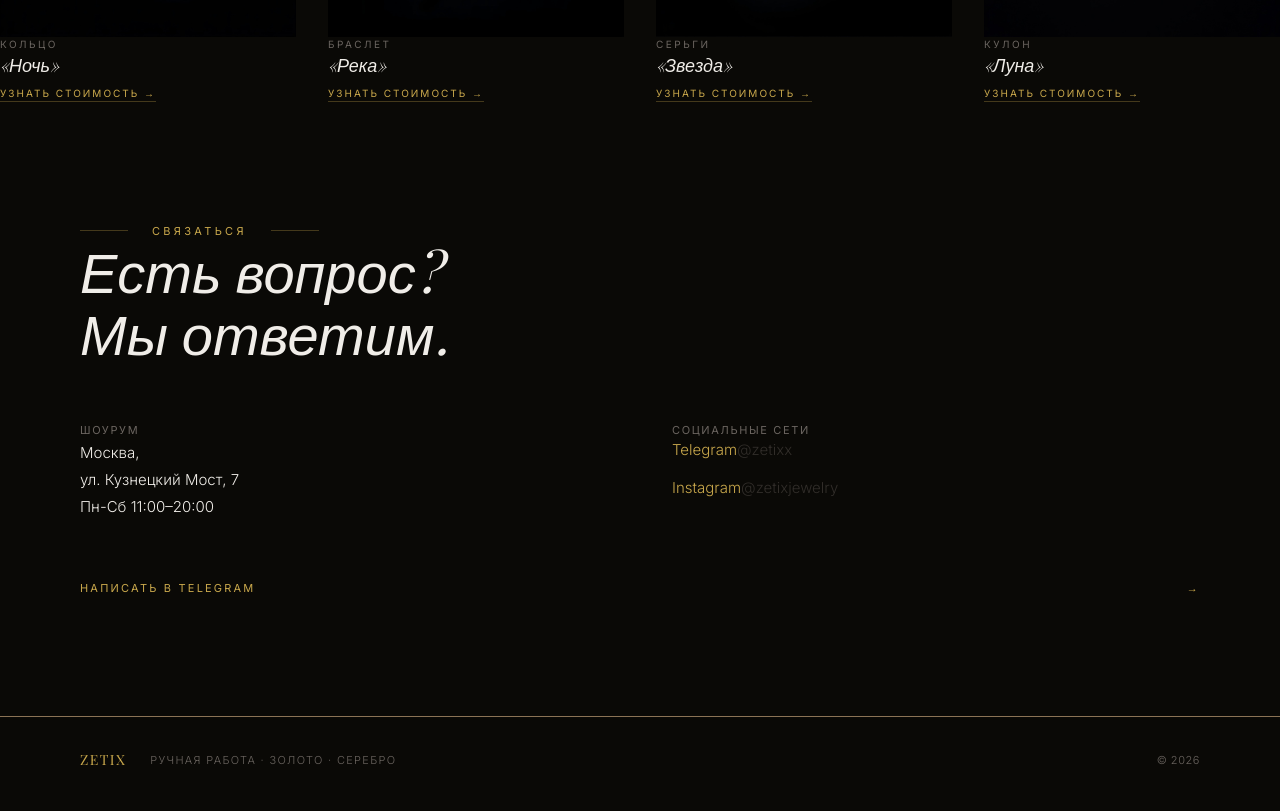
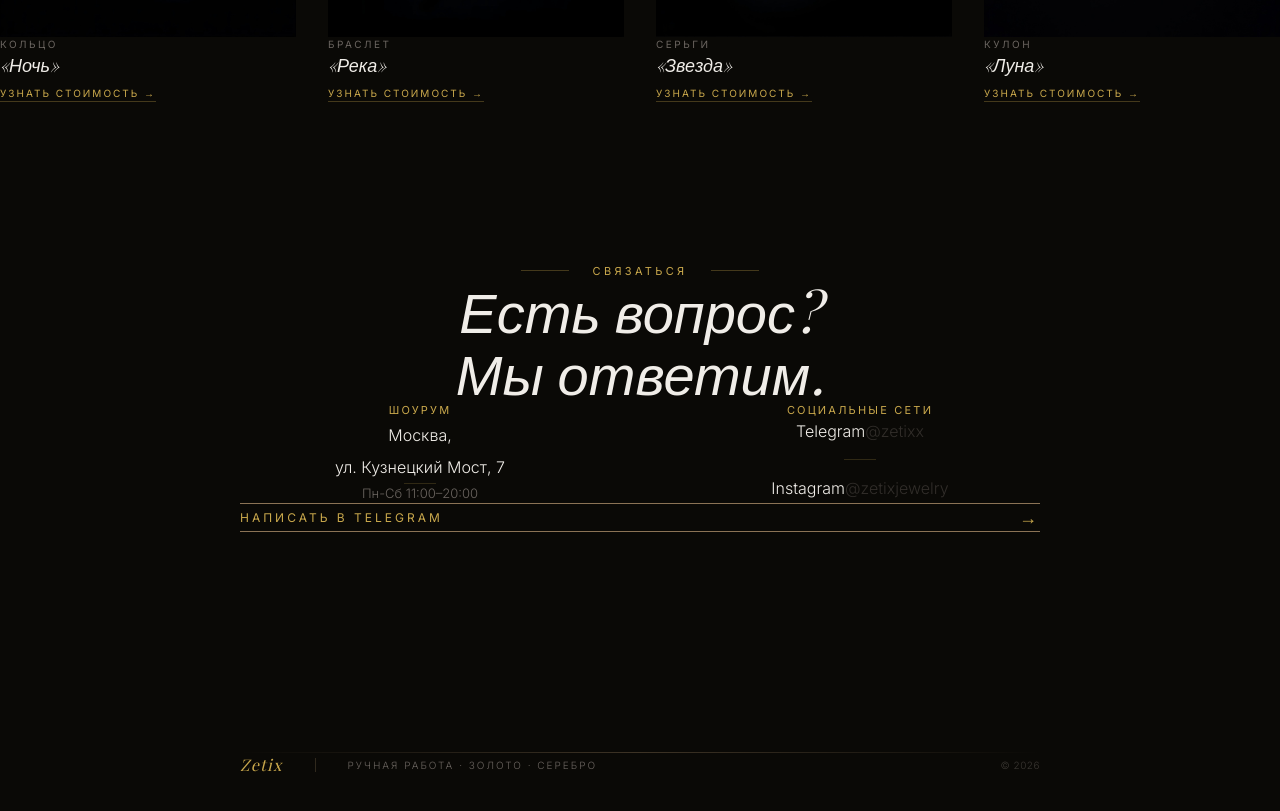
Before and after one commit to abrikoska1212/zetix-jewelry, a Next.js app: page / in a window 1280 px wide. Shown: the part 2253-3064 px from the top of the page. Built offline with nearby package versions, Linux system fonts and the light colour scheme.

Commit message:
feat: premium contact section and footer redesign

```diff
--- a/src/app/components/Contact.tsx
+++ b/src/app/components/Contact.tsx
@@ -11,11 +11,10 @@ export default function Contact() {
     <section
       id="contact"
       ref={ref}
-      style={{
-        padding: "120px 80px",
-        borderTop: "1px solid var(--color-border)",
-      }}
+      className="flex flex-col items-center text-center"
+      style={{ padding: "160px 80px" }}
     >
+      {/* Лейбл */}
       <motion.div
         initial={{ opacity: 0 }}
         animate={isInView ? { opacity: 1 } : {}}
@@ -32,11 +31,12 @@ export default function Contact() {
         <div className="h-[1px] w-12 bg-gold/30" />
       </motion.div>
 
+      {/* Заголовок */}
       <motion.h2
         initial={{ opacity: 0 }}
         animate={isInView ? { opacity: 1 } : {}}
         transition={{ duration: 0.8, delay: 0.1 }}
-        className="mb-16 text-[40px] leading-[1.1] font-[400] italic md:text-[56px]"
+        className="mb-20 max-w-[600px] text-[40px] leading-[1.1] font-[400] italic md:text-[56px]"
         style={{ fontFamily: "var(--font-display)" }}
       >
         Есть вопрос?
@@ -44,84 +44,83 @@ export default function Contact() {
         Мы ответим.
       </motion.h2>
 
+      {/* Две колонки — без рамок, через пространство */}
       <motion.div
         initial={{ opacity: 0 }}
         animate={isInView ? { opacity: 1 } : {}}
         transition={{ duration: 0.8, delay: 0.2 }}
-        className="grid grid-cols-1 gap-16 py-16 md:grid-cols-2"
-        style={{
-          borderTop: "1px solid var(--color-border)",
-          borderBottom: "1px solid var(--color-border)",
-          margin: "60px 0",
-        }}
+        className="mb-20 grid w-full max-w-[800px] grid-cols-1 gap-20 md:grid-cols-2"
       >
-        <div>
-          <h3
-            className="mb-5 text-[11px] font-[400] uppercase tracking-[0.15em] text-text-muted"
+        {/* Левая — адрес */}
+        <div className="flex flex-col items-center text-center">
+          <span
+            className="mb-6 text-[11px] font-[400] uppercase tracking-[0.2em] text-gold"
             style={{ fontFamily: "var(--font-body)" }}
           >
             Шоурум
-          </h3>
+          </span>
           <p
-            className="text-[15px] font-[300] leading-[1.8] text-text"
+            className="text-[16px] font-[300] leading-[2] text-text"
             style={{ fontFamily: "var(--font-body)" }}
           >
             Москва,
             <br />
             ул. Кузнецкий Мост, 7
           </p>
+          <div className="my-5 h-[1px] w-8 bg-gold/20" />
           <p
-            className="mt-4 text-[15px] font-[300] leading-[1.8] text-text"
+            className="text-[13px] font-[300] text-text-muted"
             style={{ fontFamily: "var(--font-body)" }}
           >
             Пн-Сб 11:00–20:00
           </p>
         </div>
 
-        <div>
-          <h3
-            className="mb-5 text-[11px] font-[400] uppercase tracking-[0.15em] text-text-muted"
+        {/* Правая — соцсети */}
+        <div className="flex flex-col items-center text-center">
+          <span
+            className="mb-6 text-[11px] font-[400] uppercase tracking-[0.2em] text-gold"
             style={{ fontFamily: "var(--font-body)" }}
           >
             Социальные сети
-          </h3>
-          <div className="flex flex-col gap-4">
+          </span>
+          <div className="flex flex-col items-center gap-4">
             <a
               href="#"
-              className="text-[15px] font-[300] text-gold transition-colors duration-300 hover:text-gold-light"
+              className="group/link text-[16px] font-[300] text-text transition-colors duration-300 hover:text-gold"
               style={{ fontFamily: "var(--font-body)" }}
-              data-cursor-pointer
             >
               Telegram
-              <span className="ml-3 text-text-muted/40">@zetixx</span>
+              <span className="ml-2 text-text-muted/40 transition-colors duration-300 group-hover/link:text-gold/60">@zetixx</span>
             </a>
+            <div className="h-[1px] w-8 bg-gold/20" />
             <a
               href="#"
-              className="text-[15px] font-[300] text-gold transition-colors duration-300 hover:text-gold-light"
+              className="group/link text-[16px] font-[300] text-text transition-colors duration-300 hover:text-gold"
               style={{ fontFamily: "var(--font-body)" }}
-              data-cursor-pointer
             >
               Instagram
-              <span className="ml-3 text-text-muted/40">@zetixjewelry</span>
+              <span className="ml-2 text-text-muted/40 transition-colors duration-300 group-hover/link:text-gold/60">@zetixjewelry</span>
             </a>
           </div>
         </div>
       </motion.div>
 
+      {/* CTA — крупная кнопка */}
       <motion.a
         href="#"
         initial={{ opacity: 0 }}
         animate={isInView ? { opacity: 1 } : {}}
         transition={{ duration: 0.8, delay: 0.35 }}
-        className="group flex w-full items-center justify-between py-10 text-[11px] font-[400] uppercase tracking-[0.2em] text-gold transition-colors duration-[400ms] hover:text-gold-light"
+        className="group flex w-full max-w-[800px] items-center justify-between py-8 text-[12px] font-[400] uppercase tracking-[0.25em] text-gold transition-all duration-500 hover:tracking-[0.35em]"
         style={{
           fontFamily: "var(--font-body)",
-          borderTop: "1px solid var(--color-border)",
-          borderBottom: "1px solid var(--color-border)",
+          borderTop: "1px solid var(--color-border-gold)",
+          borderBottom: "1px solid var(--color-border-gold)",
         }}
       >
         <span>Написать в Telegram</span>
-        <span className="transition-transform duration-[400ms] group-hover:translate-x-2">
+        <span className="text-[18px] transition-transform duration-500 group-hover:translate-x-3">
           →
         </span>
       </motion.a>
--- a/src/app/components/Footer.tsx
+++ b/src/app/components/Footer.tsx
@@ -1,21 +1,24 @@
 export default function Footer() {
   return (
     <footer
-      className="flex items-center justify-between"
-      style={{
-        padding: "32px 80px",
-        borderTop: "1px solid var(--color-border-gold)",
-      }}
+      className="flex flex-col items-center"
+      style={{ padding: "60px 80px" }}
     >
-      <div className="flex items-center gap-6">
+      {/* Золотая линия */}
+      <div className="mb-12 h-[1px] w-full max-w-[800px] bg-gradient-to-r from-transparent via-border-gold/40 to-transparent" />
+
+      {/* Основной контент */}
+      <div className="flex w-full max-w-[800px] items-center justify-between">
+        <div className="flex items-center gap-8">
           <span
-          className="text-[14px] font-[400] text-gold"
-          style={{ fontFamily: "var(--font-display)", letterSpacing: "0.1em" }}
+            className="text-[16px] font-[400] italic text-gold"
+            style={{ fontFamily: "var(--font-display)", letterSpacing: "0.08em" }}
           >
-          ZETIX
+            Zetix
           </span>
+          <div className="h-[14px] w-[1px] bg-border-gold/30" />
           <span
-          className="text-[11px] font-[300] uppercase tracking-[0.12em] text-text-muted"
+            className="text-[10px] font-[300] uppercase tracking-[0.2em] text-text-muted"
             style={{ fontFamily: "var(--font-body)" }}
           >
             Ручная работа · Золото · Серебро
@@ -23,11 +26,12 @@ export default function Footer() {
         </div>
 
         <span
-        className="text-[11px] font-[300] text-text-muted"
+          className="text-[10px] font-[300] text-text-muted/50"
           style={{ fontFamily: "var(--font-body)", letterSpacing: "0.05em" }}
         >
           © 2026
         </span>
+      </div>
     </footer>
   );
 }
```
Lines whose indentation alone changed are shown as unchanged.
